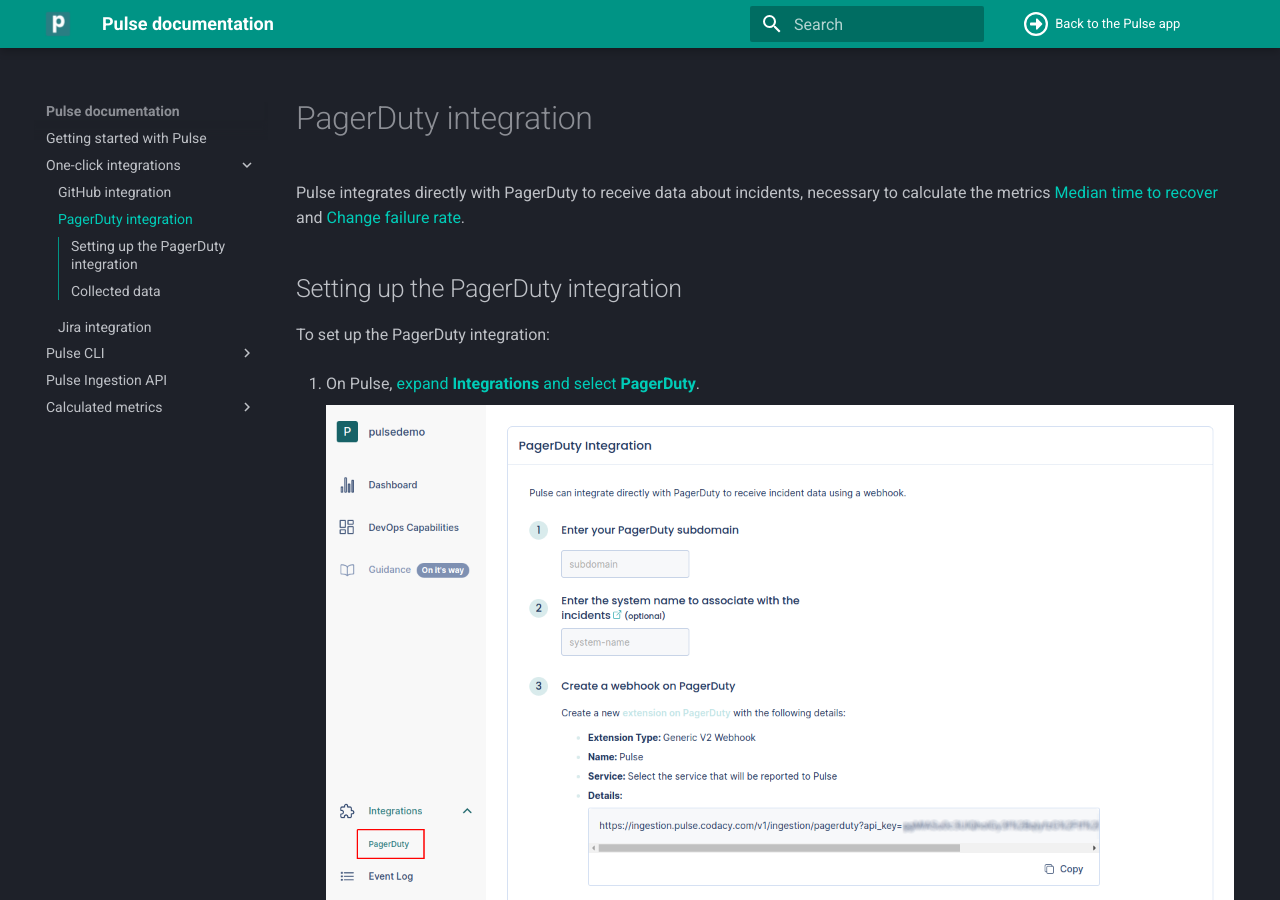
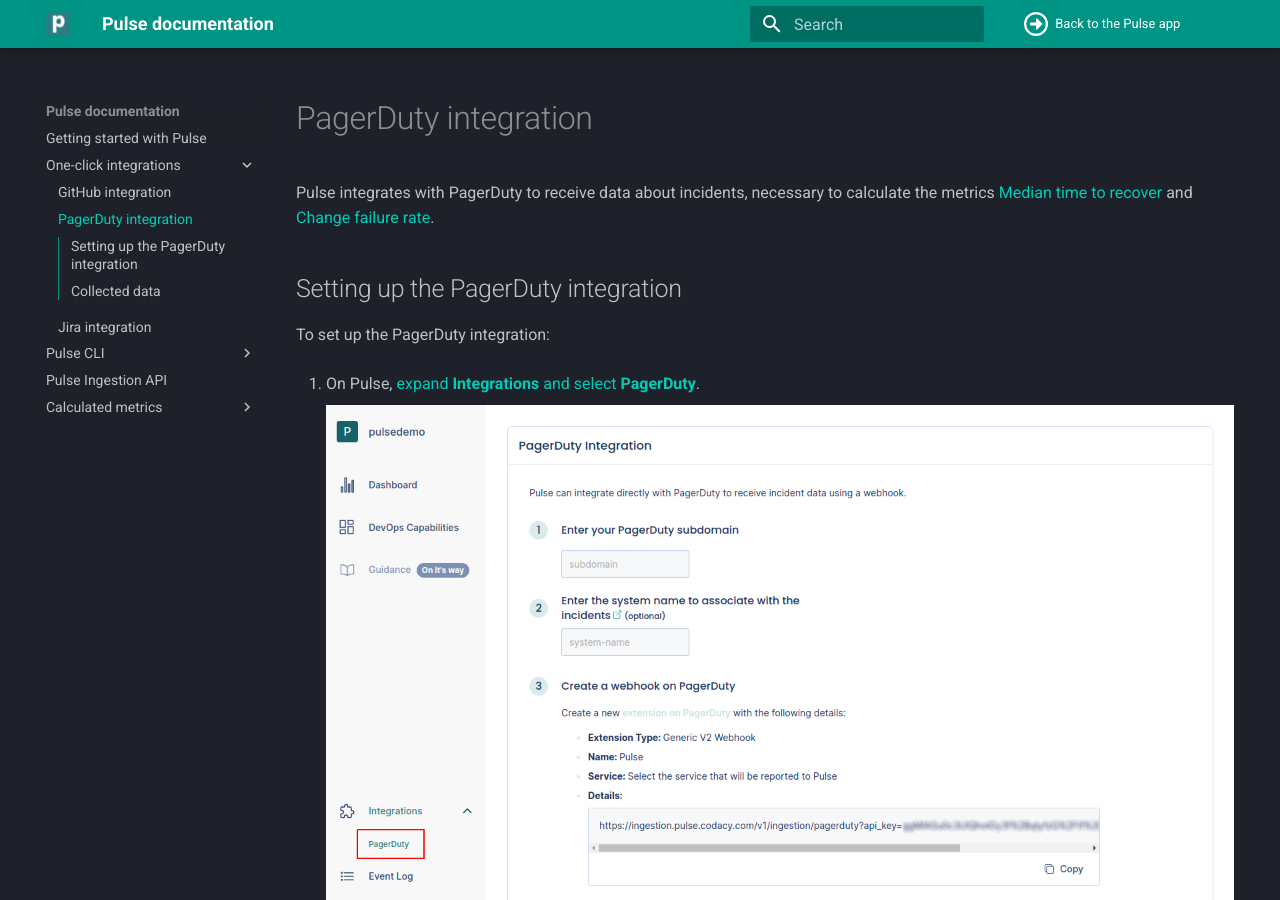
Before and after one commit to codacy/pulse-user-docs, an MkDocs documentation site: the page built from docs/one-click-integrations/pagerduty-integration.md, in a window 1280 px wide and 900 px high. Built offline with MkDocs 1.6.1 and Material for MkDocs 9.7.7, drawn with Linux system fonts in a browser that asks for light colours.

```diff
--- a/docs/one-click-integrations/pagerduty-integration.md
+++ b/docs/one-click-integrations/pagerduty-integration.md
@@ -1,6 +1,6 @@
 # PagerDuty integration
 
-Pulse integrates directly with PagerDuty to receive data about incidents, necessary to calculate the metrics [Median time to recover](../metrics/accelerate.md#median-time-to-recover) and [Change failure rate](../metrics/accelerate.md#change-failure-rate).
+Pulse integrates with PagerDuty to receive data about incidents, necessary to calculate the metrics [Median time to recover](../metrics/accelerate.md#median-time-to-recover) and [Change failure rate](../metrics/accelerate.md#change-failure-rate).
 
 ## Setting up the PagerDuty integration
 
```
Also changed, not shown: docs/one-click-integrations/github-integration.md (+1 -1 lines), docs/one-click-integrations/jira-integration.md (+2 -0 lines).
